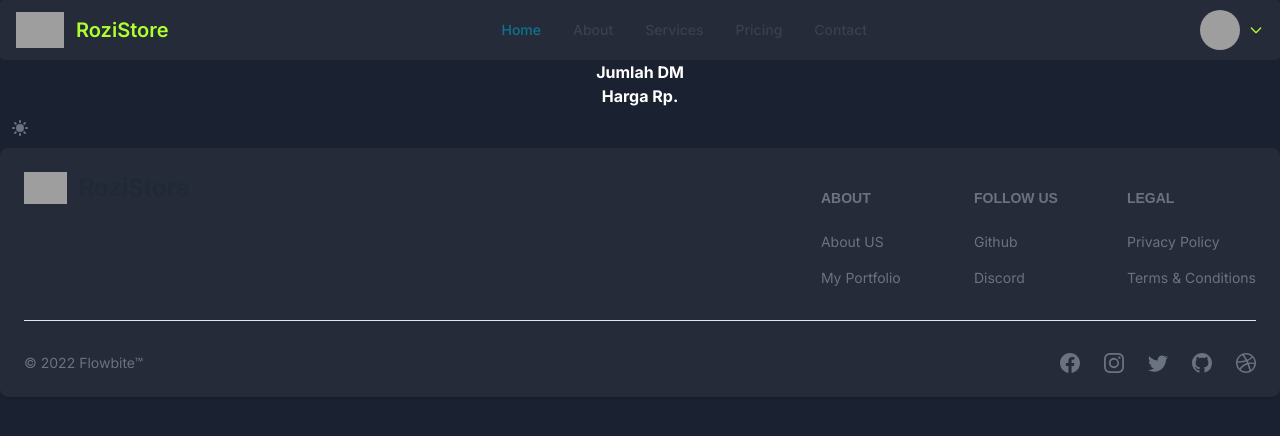
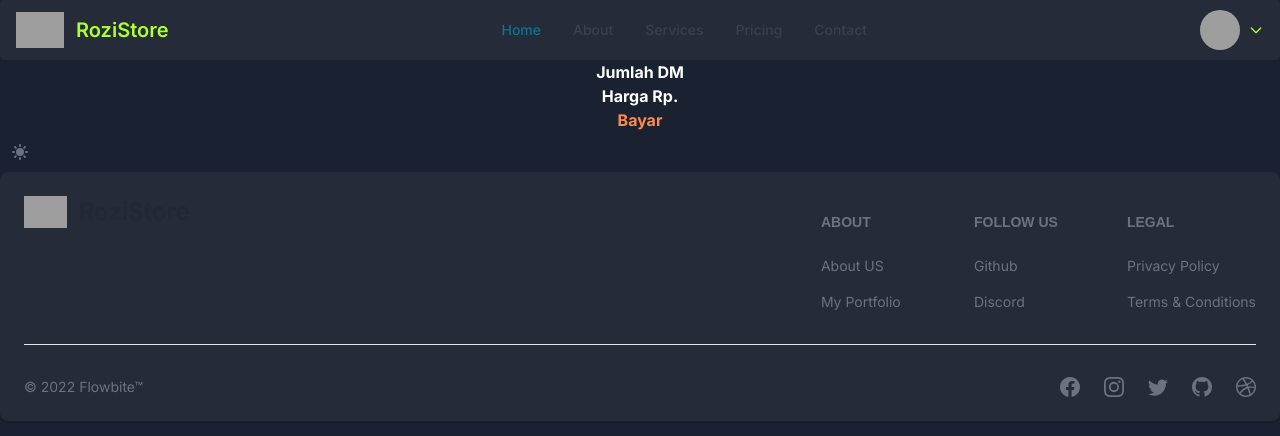
Before and after one commit to InstingCorps/Store, a Next.js app: page /about in a window 1280 px wide. Shown: the top 436 px of the page. Built offline with nearby package versions, Linux system fonts and the light colour scheme; grey boxes are pictures that could not be loaded.

Commit message:
testing with api wa

```diff
--- a/app/mobile-legends/components/buttons/valid.tsx
+++ b/app/mobile-legends/components/buttons/valid.tsx
@@ -22,9 +22,14 @@ const Valid = (): JSX.Element => {
 
   }, []);
 
+  const link = `http://wa.me/6288221574494?text= anda yakin ingin membeli items:
+  %0A                    Isi     :"${Value}"
+  %0A                    Seharga : ${PriceValue}`
+
   return <div className='font-bold text-center text-white'>
     <div>Jumlah DM {Value}</div>
     <div>Harga Rp.{PriceValue}</div>
+    <a href={link} className='font-bold text-orange-400'>Bayar</a>
   </div>;
 };
 
```
